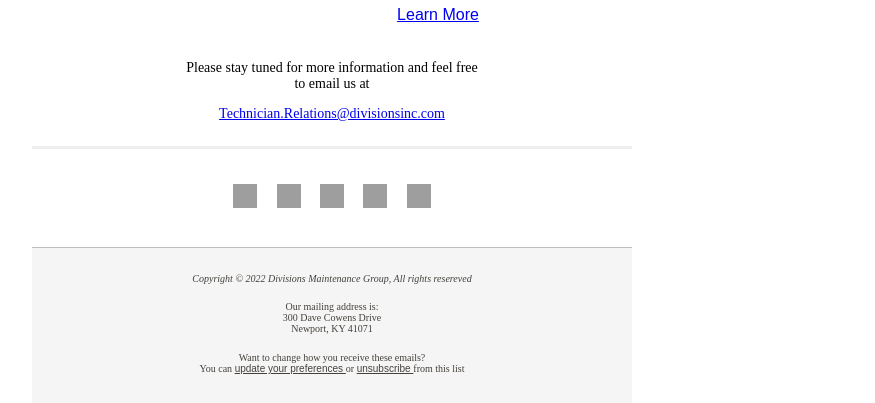
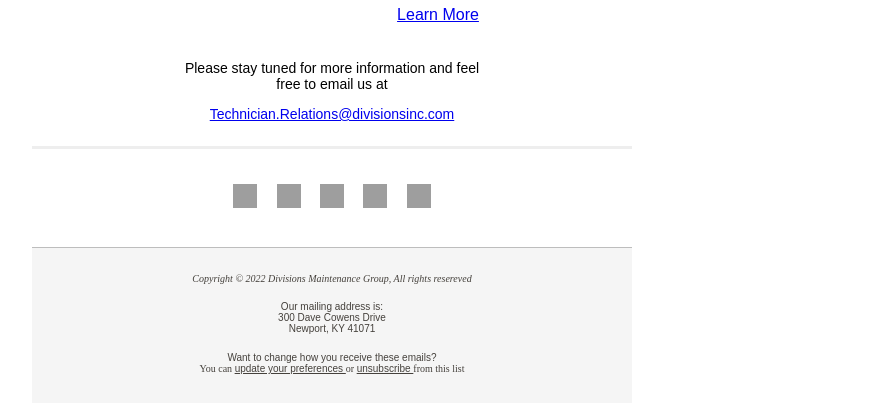
Before and after one commit to UndecidedTech/html-email, a plain HTML site: page revision-alter.html in a window 1280 px wide. Shown: the part 2553-2956 px from the top of the page, without its empty margins (308-1183 px from the left). Drawn offline with Linux system fonts and the light colour scheme; grey boxes are pictures that could not be loaded; a web font is replaced by a local one.

Commit message:
fix: font fallbacks

```diff
--- a/revision-alter.html
+++ b/revision-alter.html
@@ -211,8 +211,8 @@
             <table role="presentation" cellspacing="0" cellpadding="0">
                 <tbody>
                     <tr>
-                        <td colspan="2" style="text-align: center; padding-top: 20px; padding-bottom: 13px;">
-                            <span style="font-family: 'DM Sans'; font-weight: 700; font-size: 20px;">
+                        <td colspan="2" style="font-family: 'DM Sans', Arial, Helvetica, sans-serif; text-align: center; padding-top: 20px; padding-bottom: 13px;">
+                            <span style="font-family: 'DM Sans', Arial, Helvetica, sans-serif; font-weight: 700; font-size: 20px;">
                                 Here are just a few of the new features
                             </span>
                         </td>
@@ -334,11 +334,11 @@
             </table>
             <div style="width: 100%; border-bottom: solid; border-color: #eeeeee;">
                 <div style=" text-align: center; width: 50%;">
-                    <div style="width: 100%; margin: 24px 0;">
-                      <p style="font-size: 14px; font-family: 'DM Sans'; font-weight: 400;">
+                    <div style="width: 100%; margin: 24px 0; font-family: 'DM Sans', Arial, Helvetica, sans-serif;">
+                      <p style="font-size: 14px; font-family: 'DM Sans', Arial, Helvetica, sans-serif; font-weight: 400;">
                         Please stay tuned for more information and feel free to email us at
                       </p>
-                      <a href="mailto: Technician.Relations@divisionsinc.com" style="font-size: 14px; text-decoration: underline; border-bottom: #000000; font-family: 'DM Sans';">
+                      <a href="mailto: Technician.Relations@divisionsinc.com" style="font-size: 14px; text-decoration: underline; border-bottom: #000000; font-family: 'DM Sans', Arial, Helvetica, sans-serif;">
                         Technician.Relations@divisionsinc.com
                         <p></p>
                       </a>
@@ -380,20 +380,20 @@
                         Copyright © 2022 Divisions Maintenance Group, All rights resereved
                     </span>
                 </div>
-                <div style="width: 116px; padding-bottom: 18px;">
-                    <span style="color: #45413C; font-size: 10px; font-weight: 500; font-family: 'DM Sans';">
+                <div style="width: 116px; padding-bottom: 18px; font-family: 'DM Sans', Arial, Helvetica, sans-serif;">
+                    <span style="color: #45413C; font-size: 10px; font-weight: 500; font-family: 'DM Sans', Arial, Helvetica, sans-serif;">
                         Our mailing address is:<br>
                         300 Dave Cowens Drive<br>
                         Newport, KY 41071<br>
                     </span>
                 </div>
                 <div>
-                    <div>
-                        <span style="color: #45413c; font-size: 10px; font-family: 'DM Sans';">
+                    <div style="font-family: 'DM Sans', Arial, Helvetica, sans-serif;">
+                        <span style="color: #45413c; font-size: 10px; font-family: 'DM Sans', Arial, Helvetica, sans-serif;">
                           Want to change how you receive these emails?
                         </span>
                       </div>
-                      <div style="padding-bottom: 32px">
+                      <div style="padding-bottom: 32px; font-family: 'DM Sans', Arial, Helvetica, sans-serif;">
                         <span style="color: #45413c; font-size: 10px; font-family: 'DM Sans';">
                           You can
                           <a href="https://www.dmgpro.com" target="_blank" class="update" style="color: #45413c; font-family: 'DM Sans', Arial, Helvetica, sans-serif;">
```
